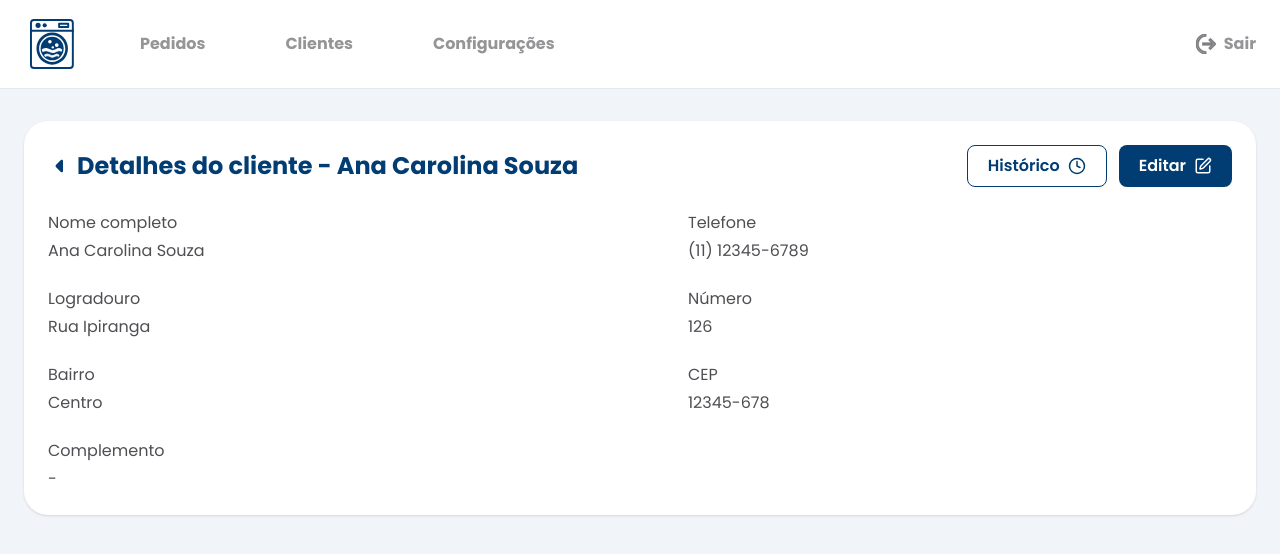
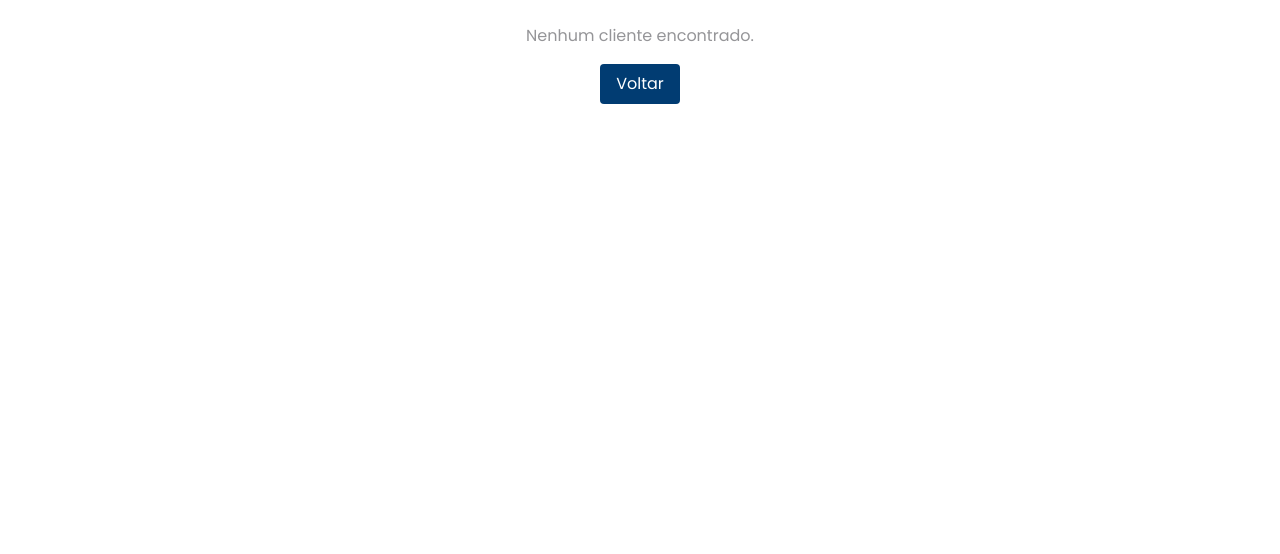
Before and after one commit to Lavanderia-Colonia/frontend, a Next.js app: page /clients/1 in a window 1280 px wide. Shown: the top 554 px of the page. Built offline with nearby package versions, Linux system fonts and the light colour scheme.

Commit message:
feat: integration viewClientDetails page

```diff
--- a/app/clients/[id]/page.tsx
+++ b/app/clients/[id]/page.tsx
@@ -1,147 +1,151 @@
 "use client";
-import { useRouter, useParams } from 'next/navigation';
-import { Clock, Edit } from 'lucide-react';
+
+import { useState } from "react";
+import { useRouter } from "next/navigation";
+import { Client } from "@/services/clientService";
+import Header from "@/components/Header";
 import { FontAwesomeIcon } from "@fortawesome/react-fontawesome";
 import { faCaretLeft } from "@fortawesome/free-solid-svg-icons";
-import Header from "@/components/Header";
+import { Clock, Edit } from "lucide-react";
+import { formatCEP, formatPhone } from "@/utils/clientUtils";
 
-export default function ClientDetails() {
+export default function ClientDetailsPage() {
   const router = useRouter();
-  const params = useParams();
-  const clientId = params.id;
 
-  // Dados de exemplo - substituir por busca real do cliente
-  const cliente = {
-    id: clientId,
-    nomeCompleto: 'Ana Carolina Souza',
-    telefone: '(11) 12345-6789',
-    logradouro: 'Rua Ipiranga',
-    numero: '126',
-    bairro: 'Centro',
-    cep: '12345-678',
-    complemento: '-'
-  };
+  const [client] = useState<Client | null>(() => {
+    if (typeof window === "undefined") return null;
+
+    const stored = localStorage.getItem("selectedClient");
+    if (!stored) return null;
+
+    try {
+      return JSON.parse(stored);
+    } catch (err) {
+      console.error("Erro ao parsear cliente:", err);
+      return null;
+    }
+  });
 
   const handleEdit = () => {
-    router.push(`/clients/${clientId}/edit`);
+    router.push("/clients/${clientId}/edit");
   };
-
   const handleHistory = () => {
-    router.push(`/clients/${clientId}/history`);
+    router.push("/clients/${clientId}/history");
   };
-
   const handleBack = () => {
     router.push('/clients');
   };
 
+  if (!client) {
+    return (
+      <div className="p-6 text-center">
+        <p className="text-neutral/60">Nenhum cliente encontrado.</p>
+
+        <button
+          onClick={() => router.back()}
+          className="mt-4 px-4 py-2 bg-title text-white rounded"
+        >
+          Voltar
+        </button>
+      </div>
+    );
+  }
+
   return (
     <div className="min-h-screen bg-slate-100">
       <Header />
-
       <main className="max-w-7xl mx-auto px-6 py-8">
         <div className="w-full flex justify-center">
           <div className="rounded-3xl bg-white p-6 shadow w-full min-h-[260px]">
-            {/* Header com botão voltar e título */}
+
             <div className="mb-6 flex items-center justify-between">
               <div className="flex items-center">
                 <button
                   onClick={handleBack}
-                  className="text-title hover:text-[#012444] flex items-center mr-1"
-                >
+                  className="text-title hover:text-[#012444] flex items-center mr-1" >
                   <FontAwesomeIcon icon={faCaretLeft} size="lg" />
                 </button>
-                <h1 className="text-2xl font-bold text-title">
-                  Detalhes do cliente - {cliente.nomeCompleto}
-                </h1>
+                <h1 className="text-2xl font-bold text-title"> Detalhes do cliente - {client.name} </h1>
               </div>
+              <div className="flex gap-3">
 
-              <div className="flex gap-3">
                 <button
                   onClick={handleHistory}
-                  className="flex items-center gap-2 px-5 py-2 border border-title rounded-lg hover:bg-title/10 text-title font-semibold transition-colors"
-                >
+                  className="flex items-center gap-2 px-5 py-2 border border-title rounded-lg hover:bg-title/10 text-title font-semibold transition-colors" >
                   Histórico
                   <Clock size={18} />
                 </button>
+
                 <button
                   onClick={handleEdit}
-                  className="flex items-center gap-2 px-5 py-2 bg-title text-white rounded-lg hover:bg-[#012444] font-semibold transition-colors"
-                >
+                  className="flex items-center gap-2 px-5 py-2 bg-title text-white rounded-lg hover:bg-[#012444] font-semibold transition-colors" >
                   Editar
                   <Edit size={18} />
                 </button>
+
               </div>
             </div>
 
-            {/* Card com informações do cliente */}
             <div className="mt-4 grid grid-cols-2 gap-x-24 gap-y-6">
-              {/* Nome completo */}
               <div className="flex flex-col gap-1">
                 <span className="font-default text-neutral">
-                  Nome completo
-                </span>
+                  Nome completo </span>
                 <span className="text-neutral">
-                  {cliente.nomeCompleto}
+                  {client.name}
                 </span>
               </div>
 
-              {/* Telefone */}
               <div className="flex flex-col gap-1">
                 <span className="font-default text-neutral">
                   Telefone
                 </span>
                 <span className="text-neutral">
-                  {cliente.telefone}
+                  {formatPhone(client.telephone)}
                 </span>
               </div>
 
-              {/* Logradouro */}
               <div className="flex flex-col gap-1">
                 <span className="font-default text-neutral">
                   Logradouro
                 </span>
                 <span className="text-neutral">
-                  {cliente.logradouro}
+                  {client.street}
                 </span>
               </div>
 
-              {/* Número */}
               <div className="flex flex-col gap-1">
                 <span className="font-default text-neutral">
                   Número
                 </span>
                 <span className="text-neutral">
-                  {cliente.numero}
+                  {client.number}
                 </span>
               </div>
 
-              {/* Bairro */}
               <div className="flex flex-col gap-1">
                 <span className="font-default text-neutral">
                   Bairro
                 </span>
                 <span className="text-neutral">
-                  {cliente.bairro}
+                  {client.district}
                 </span>
               </div>
 
-              {/* CEP */}
               <div className="flex flex-col gap-1">
                 <span className="font-default text-neutral">
                   CEP
                 </span>
                 <span className="text-neutral">
-                  {cliente.cep}
+                  {formatCEP(client.zipCode)}
                 </span>
               </div>
 
-              {/* Complemento */}
               <div className="col-span-2 flex flex-col gap-1">
                 <span className="font-default text-neutral">
                   Complemento
                 </span>
                 <span className="text-neutral">
-                  {cliente.complemento}
+                  {client.complement || "-"}
                 </span>
               </div>
             </div>
```
